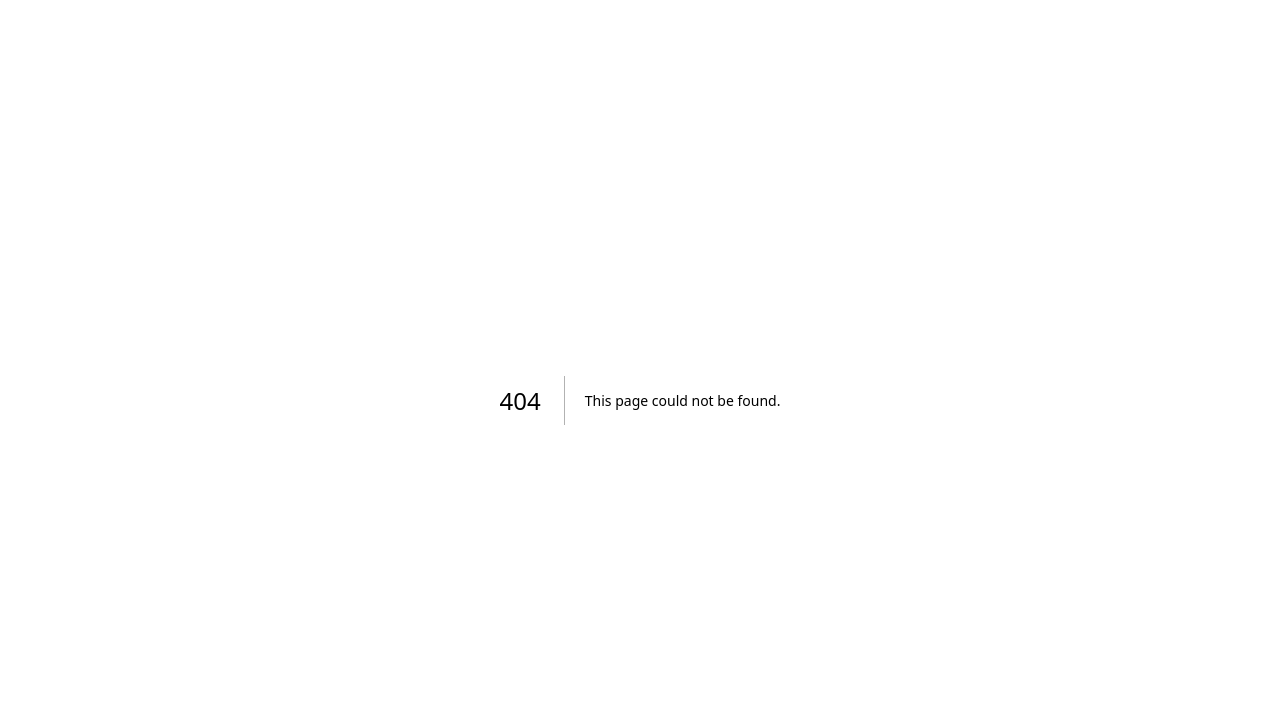
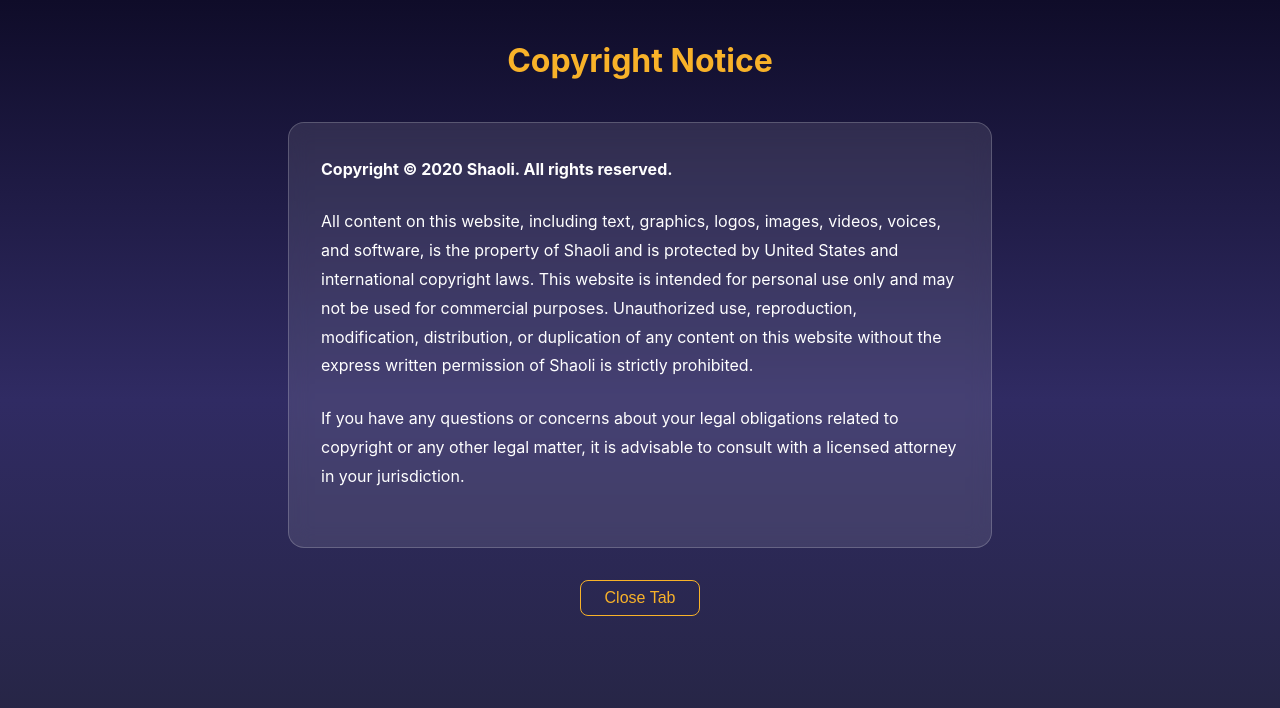
Before and after one commit to shaoli-lu/christmas2, a Next.js app: page /copyright in a window 1280 px wide. Before the commit this address had no page. Shown: the top 708 px of the page. Built offline with nearby package versions, Linux system fonts and the light colour scheme.

Commit message:
feat: Add root layout with Geist fonts and metadata, implement footer with visitor counter and QR code, and create a dedicated copyright page.

```diff
--- /dev/null
+++ b/src/app/copyright/page.js
@@ -0,0 +1,64 @@
+"use client";
+
+export default function Copyright() {
+    return (
+        <div style={{
+            maxWidth: '800px',
+            margin: '0 auto',
+            padding: '2rem',
+            lineHeight: '1.8'
+        }}>
+            <h1 style={{
+                fontSize: '2rem',
+                marginBottom: '2rem',
+                color: 'var(--accent)',
+                textAlign: 'center'
+            }}>
+                Copyright Notice
+            </h1>
+
+            <div className="glass-card" style={{
+                padding: '2rem',
+                fontSize: '1rem'
+            }}>
+                <p style={{ marginBottom: '1.5rem', fontWeight: 'bold' }}>
+                    Copyright © 2020 Shaoli. All rights reserved.
+                </p>
+
+                <p style={{ marginBottom: '1.5rem' }}>
+                    All content on this website, including text, graphics, logos, images, videos, voices, and software, is the property of Shaoli and is protected by United States and international copyright laws. This website is intended for personal use only and may not be used for commercial purposes. Unauthorized use, reproduction, modification, distribution, or duplication of any content on this website without the express written permission of Shaoli is strictly prohibited.
+                </p>
+
+                <p style={{ marginBottom: '1.5rem' }}>
+                    If you have any questions or concerns about your legal obligations related to copyright or any other legal matter, it is advisable to consult with a licensed attorney in your jurisdiction.
+                </p>
+            </div>
+
+            <div style={{ textAlign: 'center', marginTop: '2rem' }}>
+                <button
+                    onClick={() => window.close()}
+                    style={{
+                        color: 'var(--accent)',
+                        background: 'transparent',
+                        border: '1px solid var(--accent)',
+                        padding: '0.5rem 1.5rem',
+                        borderRadius: '8px',
+                        fontSize: '1rem',
+                        cursor: 'pointer',
+                        transition: 'all 0.3s ease'
+                    }}
+                    onMouseEnter={(e) => {
+                        e.target.style.background = 'var(--accent)';
+                        e.target.style.color = '#000';
+                    }}
+                    onMouseLeave={(e) => {
+                        e.target.style.background = 'transparent';
+                        e.target.style.color = 'var(--accent)';
+                    }}
+                >
+                    Close Tab
+                </button>
+            </div>
+        </div>
+    );
+}
--- a/src/app/layout.js
+++ b/src/app/layout.js
@@ -21,7 +21,7 @@
 
 export default function RootLayout({ children }) {
   return (
-    <html lang="en">
+    <html lang="en" suppressHydrationWarning>
       <body className={`${geistSans.variable} ${geistMono.variable}`}>
         {children}
       </body>
```
Also changed, not shown: src/components/Footer.js (+18 -3 lines).
